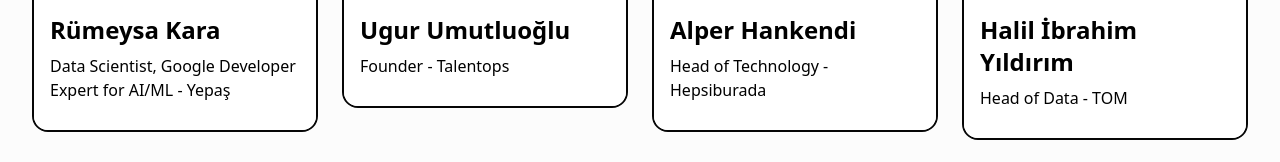
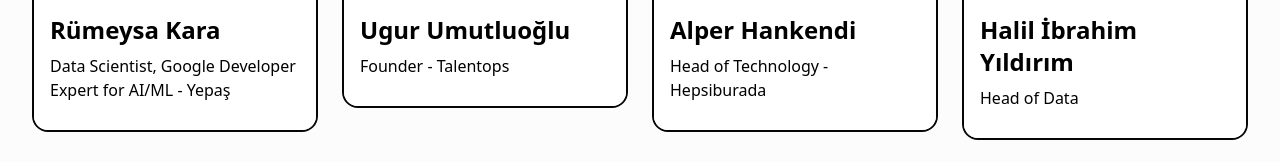
Before and after one commit to gdgantalya/devfest25, a React (Vite) app: page / in a window 1280 px wide. Shown: the part 1557-1719 px from the top of the page. Built offline with nearby package versions, Linux system fonts and the light colour scheme.

Commit message:
Update speakers-list.js

```diff
--- a/src/module/data/speakers-list.js
+++ b/src/module/data/speakers-list.js
@@ -32,7 +32,7 @@
   },
   {
     name: "Halil İbrahim Yıldırım",
-    title: "Head of Data - TOM",
+    title: "Head of Data",
     src: photo4,
     linkedin: "https://www.linkedin.com/in/halilibrahimyildirim/",
     x: "@halilibrahimyildirim",
```
